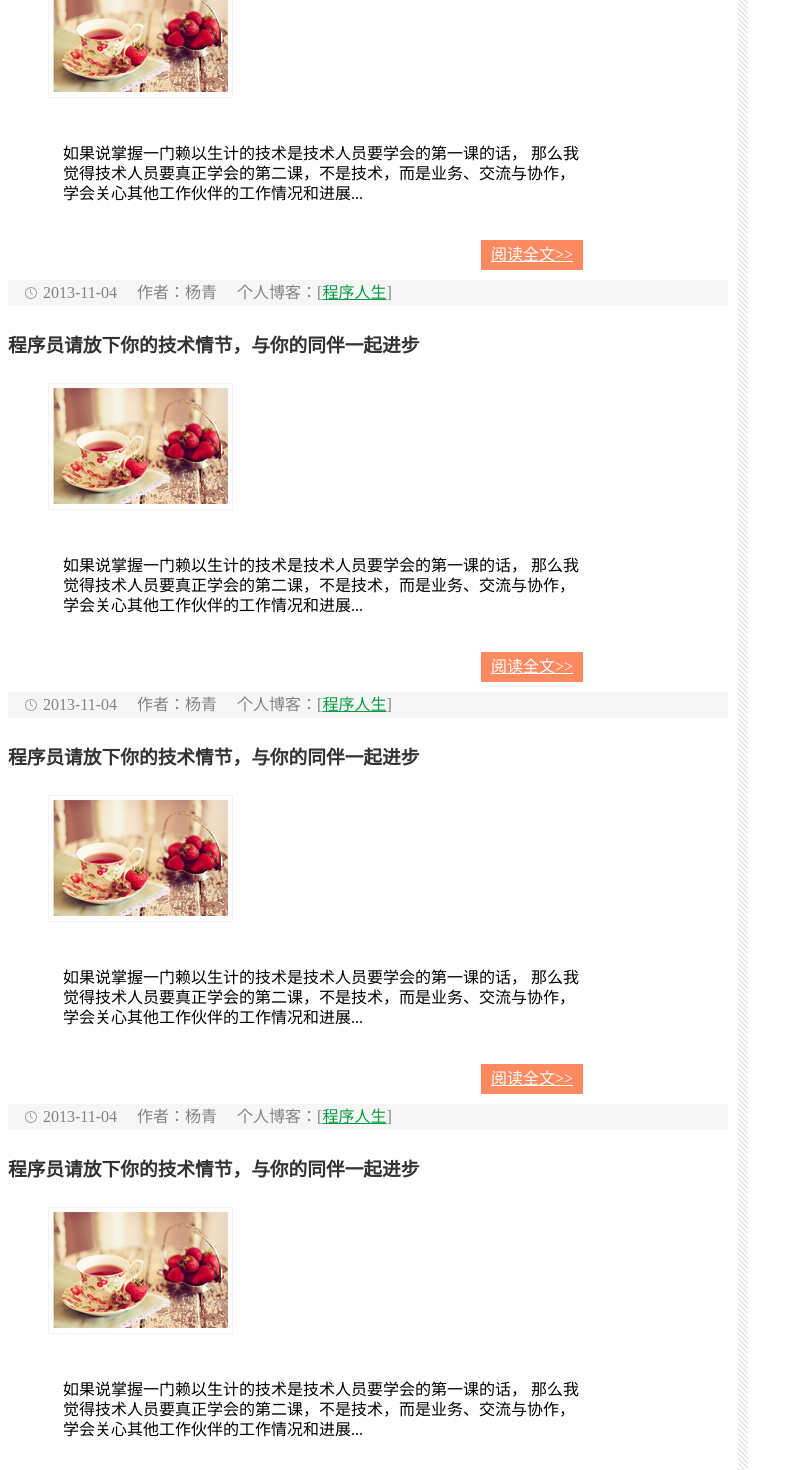
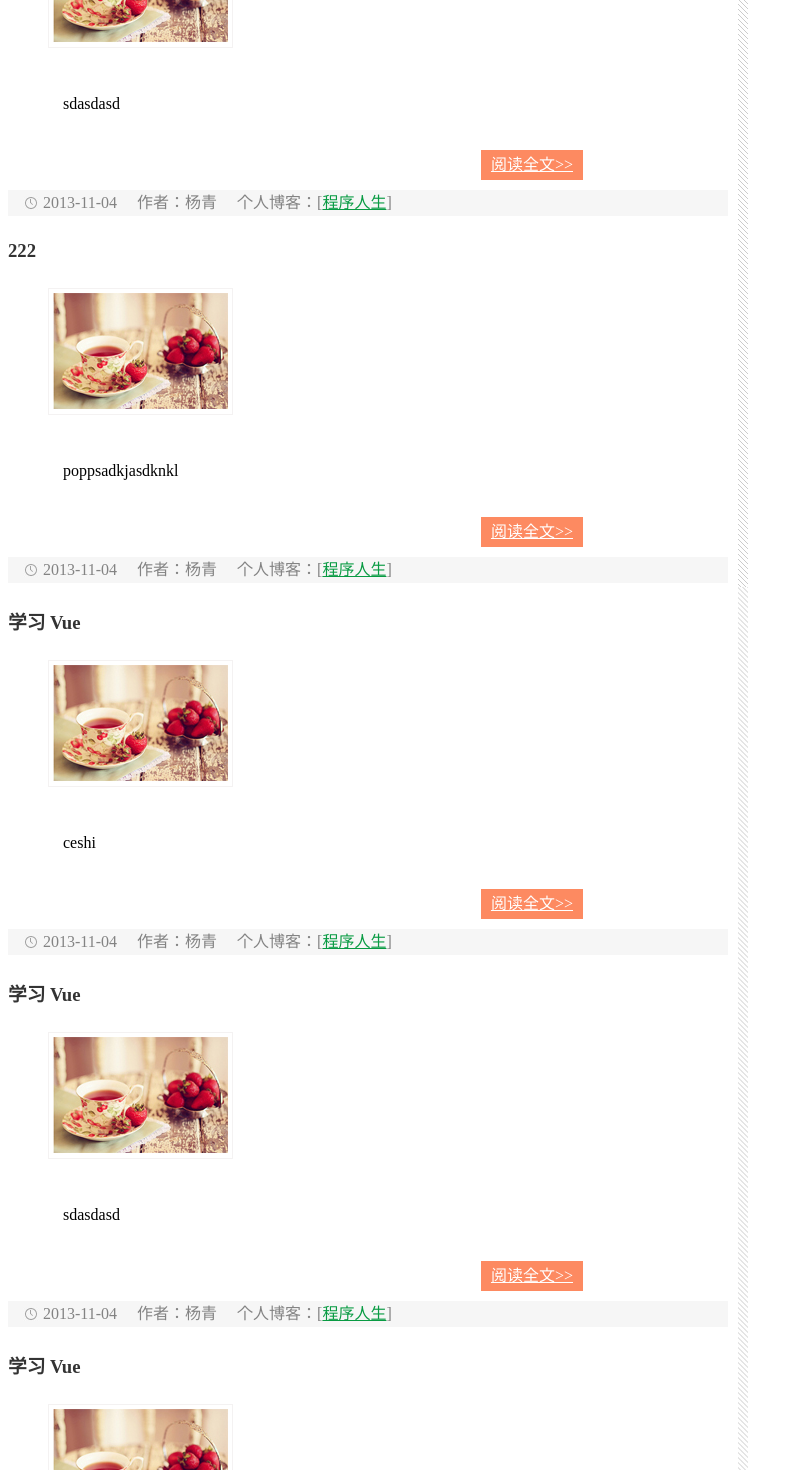
Before and after one commit to lllomh/vue-blog, a Vue app: page /home in a window 1280 px wide. Shown: the part 1160-2630 px from the top of the page, without its empty margins (0-803 px from the left). Built offline with nearby package versions, Linux system fonts and the light colour scheme.

Commit message:
'修复'

```diff
--- a/src/App.vue
+++ b/src/App.vue
@@ -2,7 +2,7 @@
   <div>
           <hede></hede>
       <transition name="fade">
-          <router-view class="ss"></router-view>
+          <router-view class="man"></router-view>
       </transition>
          <fote></fote>
   </div>
@@ -24,7 +24,7 @@ export default {
 </script>
 <style scoped>
     .fade-enter-active, .fade-leave-active {
-        transition: opacity 3.9s;
+        transition: opacity 0.2s;
     }
     .fade-enter, .fade-leave-active {
         opacity: 0;
--- a/src/components/header/heade.vue
+++ b/src/components/header/heade.vue
@@ -9,8 +9,8 @@
             <!--<router-link to="/"><span>首页defr </span><span class="en">Protal</span></router-link>-->
 
             <!--<router-link :to="{path:'/home/1111/2222',query:{aaa:'vvvvvv'}}"><span>333 </span><span class="en">Protal</span></router-link>-->
-            <router-link to="/home"><span>333 </span><span class="en">Protal</span></router-link>
-            <router-link to="/bg"><span>444 </span><span class="en">Protal</span></router-link>
+            <router-link to="/home"><span>首页 </span><span class="en">Protal</span></router-link>
+            <!-- <router-link to="/bg"><span>444 </span><span class="en">Protal</span></router-link>别名调用-->
 
 
             <!--<router-link :to="{name:'homeClinder',params:{id:1212}}"><span>首页zitanch</span><span class="en">111</span></router-link>-->
@@ -23,7 +23,7 @@
 
             <!--<router-link to="/doing"><span>碎言碎语</span><span class="en">Doing</span></router-link>-->
 
-            <router-link   active-class="addtive"  to="/share"><span>模板分享</span><span class="en">Share</span></router-link>
+            <!-- <router-link   active-class="addtive"  to="/share"><span>模板分享</span><span class="en">Share</span></router-link> -->
 
         </nav>
 
--- a/src/main.js
+++ b/src/main.js
@@ -20,6 +20,9 @@ new Vue({
     el: '#app',
     router,
     render: h => h(App),
+
+
+
 
     beforeCreate:function(){
         console.log("1.初始化之后========");
--- a/src/page/home/home.vue
+++ b/src/page/home/home.vue
@@ -40,44 +40,18 @@
           <h2 class="title_tj">
               <p>文章<span>推荐</span></p>
           </h2>
-          <div class="bloglist left">
-              <h3>程序员请放下你的技术情节，与你的同伴一起进步</h3>
+          <div class="bloglist left" v-for="tods in todos">
+            <template  v-for="h in jiss">
+              <h3>{{tods.text}}</h3>
               <figure><img src="../../images/001.png"></figure>
               <ul>
-                  <p>如果说掌握一门赖以生计的技术是技术人员要学会的第一课的话， 那么我觉得技术人员要真正学会的第二课，不是技术，而是业务、交流与协作，学会关心其他工作伙伴的工作情况和进展...</p>
+                  <p>{{h.text}}</p>
 
                   <router-link class="readmore" to="/home/homeClinder">阅读全文>></router-link>
 
               </ul>
               <p class="dateview"><span>2013-11-04</span><span>作者：杨青</span><span>个人博客：[<a href="/news/life/">程序人生</a>]</span></p>
-              <h3>程序员请放下你的技术情节，与你的同伴一起进步</h3>
-              <figure><img src="../../images/001.png"></figure>
-              <ul>
-                  <p>如果说掌握一门赖以生计的技术是技术人员要学会的第一课的话， 那么我觉得技术人员要真正学会的第二课，不是技术，而是业务、交流与协作，学会关心其他工作伙伴的工作情况和进展...</p>
-                  <a title="/" href="/" target="_blank" class="readmore">阅读全文>></a>
-              </ul>
-              <p class="dateview"><span>2013-11-04</span><span>作者：杨青</span><span>个人博客：[<a href="/news/life/">程序人生</a>]</span></p>
-              <h3>程序员请放下你的技术情节，与你的同伴一起进步</h3>
-              <figure><img src="../../images/001.png"></figure>
-              <ul>
-                  <p>如果说掌握一门赖以生计的技术是技术人员要学会的第一课的话， 那么我觉得技术人员要真正学会的第二课，不是技术，而是业务、交流与协作，学会关心其他工作伙伴的工作情况和进展...</p>
-                  <a title="/" href="/" target="_blank" class="readmore">阅读全文>></a>
-              </ul>
-              <p class="dateview"><span>2013-11-04</span><span>作者：杨青</span><span>个人博客：[<a href="/news/life/">程序人生</a>]</span></p>
-              <h3>程序员请放下你的技术情节，与你的同伴一起进步</h3>
-              <figure><img src="../../images/001.png"></figure>
-              <ul>
-                  <p>如果说掌握一门赖以生计的技术是技术人员要学会的第一课的话， 那么我觉得技术人员要真正学会的第二课，不是技术，而是业务、交流与协作，学会关心其他工作伙伴的工作情况和进展...</p>
-                  <a title="/" href="/" target="_blank" class="readmore">阅读全文>></a>
-              </ul>
-              <p class="dateview"><span>2013-11-04</span><span>作者：杨青</span><span>个人博客：[<a href="/news/life/">程序人生</a>]</span></p>
-              <h3>程序员请放下你的技术情节，与你的同伴一起进步</h3>
-              <figure><img src="../../images/001.png"></figure>
-              <ul>
-                  <p>如果说掌握一门赖以生计的技术是技术人员要学会的第一课的话， 那么我觉得技术人员要真正学会的第二课，不是技术，而是业务、交流与协作，学会关心其他工作伙伴的工作情况和进展...</p>
-                  <a title="/" href="/" target="_blank" class="readmore">阅读全文>></a>
-              </ul>
-              <p class="dateview"><span>2013-11-04</span><span>作者：杨青</span><span>个人博客：[<a href="/news/life/">程序人生</a>]</span></p>
+       </template>
           </div>
           <aside class="right">
               <div class="weather"><iframe width="250" scrolling="no" height="60" frameborder="0" allowtransparency="true" src="http://i.tianqi.com/index.php?c=code&id=12&icon=1&num=1"></iframe></div>
@@ -130,7 +104,17 @@ export default {
   name: 'home',
   data () {
     return {
-      msg: '123'
+      msg: '123',
+      todos: [
+              { text: '222' },
+              { text: '学习 Vue' },
+              { text: '整个牛项目' }
+            ],
+      jiss:[
+        {text:"ceshi"},
+        {text:"sdasdasd"},
+        {text:"poppsadkjasdknkl"}
+      ]
     }
   }
 }
--- a/src/page/life/children/lifeClind.vue
+++ b/src/page/life/children/lifeClind.vue
@@ -1,6 +1,6 @@
 <template>
     <div>
-       <div style="height: 600px;background: red">1111 {{$route.params.id}}</div>
+       <div style="height: 600px;">1111 {{$route.params.id}}</div>
 
     </div>
 </template>
--- a/src/page/share/children/shareClind.vue
+++ b/src/page/share/children/shareClind.vue
@@ -1,6 +1,6 @@
 <template>
     <div>
-       <div style="height: 600px;background: blue">222222</div>
+       <div style="height: 600px;">222222</div>
 
     </div>
 </template>
--- a/src/router/index.js
+++ b/src/router/index.js
@@ -14,6 +14,9 @@ const shareClind = r => require.ensure([], () => r(require('@/page/share/childre
 const dingClind = r => require.ensure([], () => r(require('@/page/doing/children/dingClid')), 'dingClind');
 const traition = r => require.ensure([], () => r(require('@/page/transtion/transtion')), 'transtion');
 
+const aa = r => require.ensure([], () => r(require('@/page/life/children/lifeClind.vue')), 'aa');
+const bb = r => require.ensure([], () => r(require('@/page/share/children/shareClind')), 'bb');
+
 //const home = r => require.ensure([], () => r(require('@/components/Home')), 'home');
 
 
@@ -21,24 +24,26 @@ export default new Router({
     mode: 'history',
     base: __dirname,
     routes: [
-        // {path: '/', components: {
-        //     default:home,
-        //     left:shareClind,
-        //     right:lifeClind
-        // }},
-        // {path: '/home', components: {
-        //     default:doing,
-        //     left:shareClind,
-        //     right:lifeClind
-        // }},
+        {path: '/',name:'home',components: {
+            default:home,
+            left:shareClind, //自定义 组件 在 .vue文件中 用 name 调用
+            right:lifeClind,
+            aa:aa,
+            bb:bb
+        }},
+        {path: '/home',name:'home', components: {
+            default:home,
+            left:shareClind,
+            right:lifeClind
+        }},
         // {path: '/home/:aaa/:bbbb',name:'home',component: home,alias:'bg',
-        {path: '/home',name:'home',component: home ,alias:'/bg',
-          // children:[
-          //     {  path: '/', name:'home', component: shareClind},
-          //     {  path: 'homeClinder', name:'homeClinder', component: homeClinder},
-          //     {  path: 'lifeClind', name:'lifeClind', component: lifeClind}
-          // ]
-        },
+        // {path: '/home',name:'home',component: home ,alias:'/bg',
+        //   // children:[
+        //   //     {  path: '/', name:'home', component: shareClind},
+        //   //     {  path: 'homeClinder', name:'homeClinder', component: homeClinder},
+        //   //     {  path: 'lifeClind', name:'lifeClind', component: lifeClind}
+        //   // ]
+        // },
         {path: '/share',name:'share', component: share,
             // children:[
             //     {  path: 'shareClind',name:'shareClind', component: shareClind},
```
Also changed, not shown: src/components/footer/footer.vue (+4 -4 lines).
